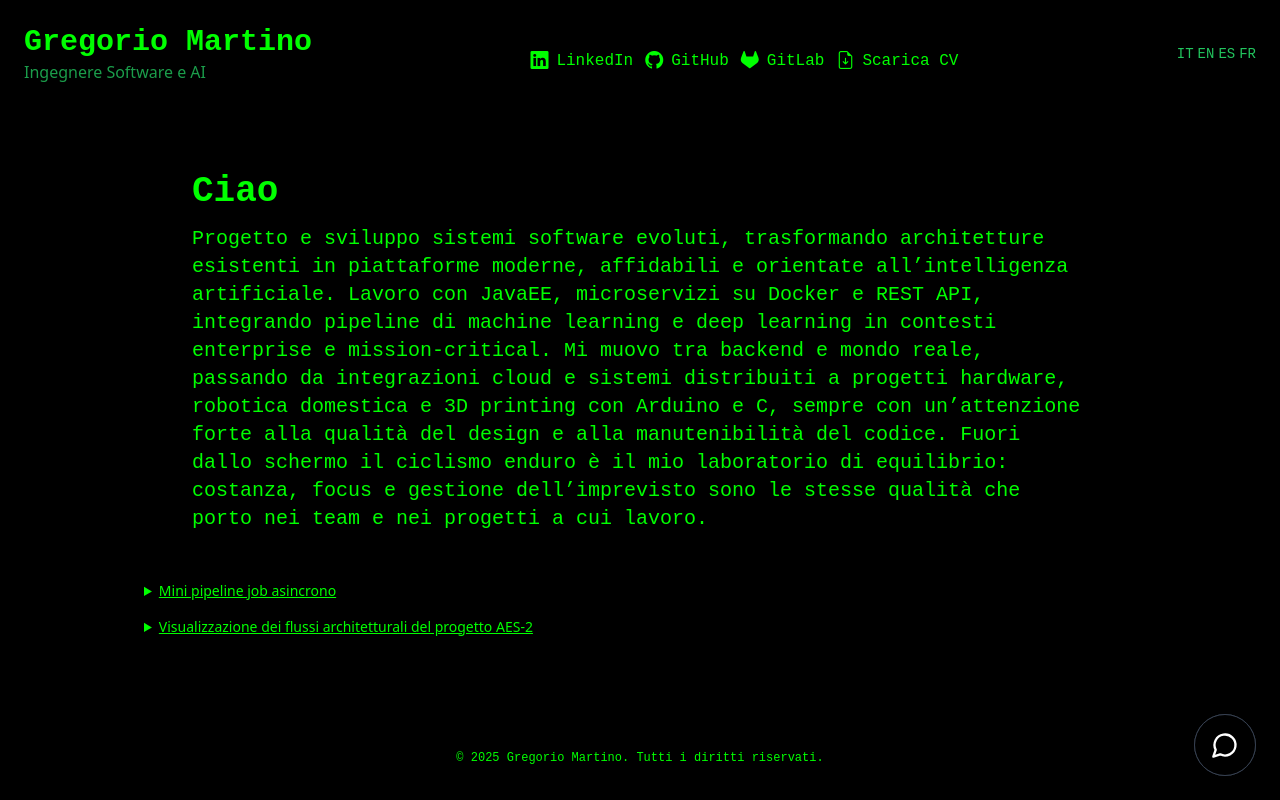
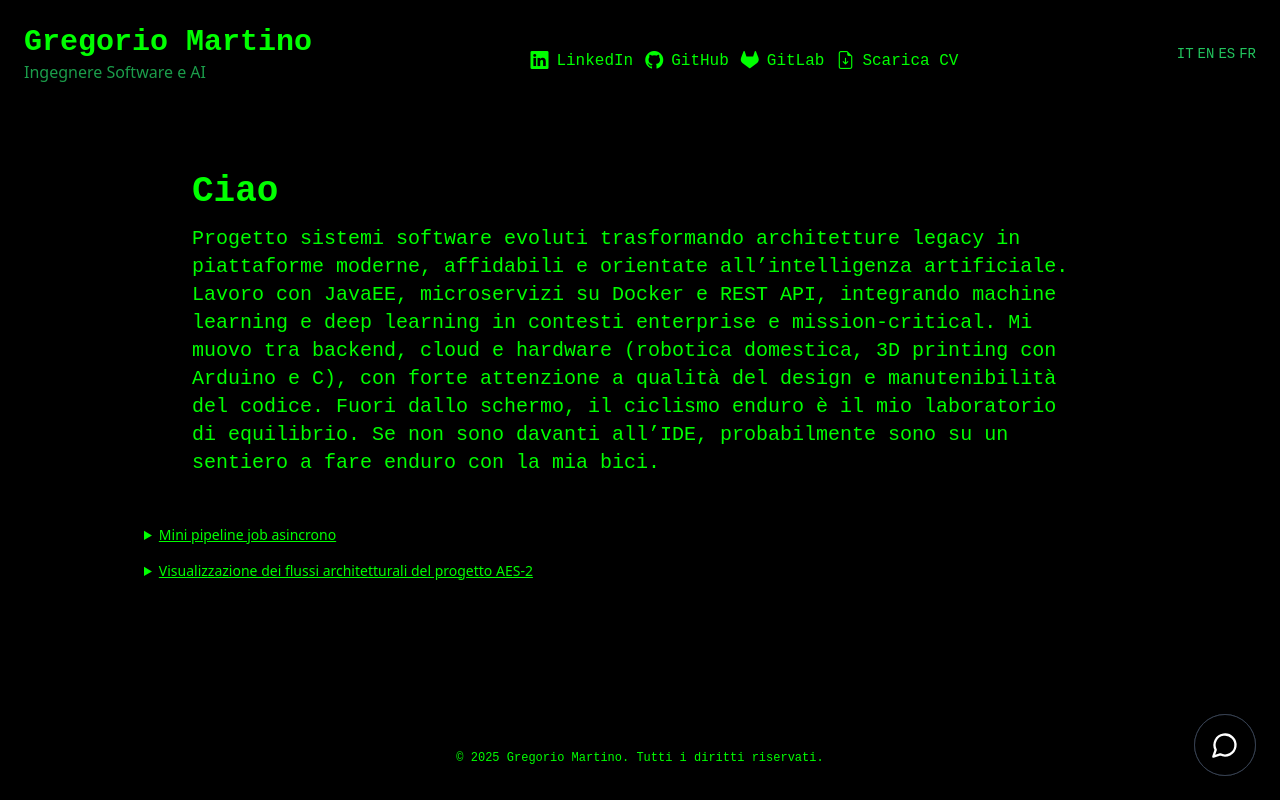
Before and after one commit to gregoriomartino/gregorio-martino-portfolio, a React (Vite) app: page / in a window 1280 px wide. Built offline with nearby package versions, Linux system fonts and the light colour scheme.

Commit message:
Refactor profile text for multiple languages
Updated profile text in multiple languages to improve clarity and conciseness.

```diff
--- a/src/translation.js
+++ b/src/translation.js
@@ -9,7 +9,7 @@ const translations = {
     downloadCV: 'Scarica CV',
     profile: 'Ciao',
     profileText:
-      'Progetto e sviluppo sistemi software evoluti, trasformando architetture esistenti in piattaforme moderne, affidabili e orientate all’intelligenza artificiale. Lavoro con JavaEE, microservizi su Docker e REST API, integrando pipeline di machine learning e deep learning in contesti enterprise e mission‑critical. Mi muovo tra backend e mondo reale, passando da integrazioni cloud e sistemi distribuiti a progetti hardware, robotica domestica e 3D printing con Arduino e C, sempre con un’attenzione forte alla qualità del design e alla manutenibilità del codice. Fuori dallo schermo il ciclismo enduro è il mio laboratorio di equilibrio: costanza, focus e gestione dell’imprevisto sono le stesse qualità che porto nei team e nei progetti a cui lavoro.',
+      'Progetto sistemi software evoluti trasformando architetture legacy in piattaforme moderne, affidabili e orientate all’intelligenza artificiale. Lavoro con JavaEE, microservizi su Docker e REST API, integrando machine learning e deep learning in contesti enterprise e mission‑critical. Mi muovo tra backend, cloud e hardware (robotica domestica, 3D printing con Arduino e C), con forte attenzione a qualità del design e manutenibilità del codice. Fuori dallo schermo, il ciclismo enduro è il mio laboratorio di equilibrio. Se non sono davanti all’IDE, probabilmente sono su un sentiero a fare enduro con la mia bici.',
     location: 'San Giovanni Rotondo, Italia',
     rights: 'Tutti i diritti riservati.',
     ...chatbotTranslation.it
@@ -23,7 +23,7 @@ const translations = {
     downloadCV: 'Download CV',
     profile: 'Hello',
     profileText:
-      'I design and develop advanced software systems, transforming existing architectures into modern, reliable platforms oriented toward artificial intelligence. I work with JavaEE, microservices on Docker, and REST APIs, integrating machine learning and deep learning pipelines in enterprise and mission‑critical environments. I move between backend and the physical world, from cloud integrations and distributed systems to hardware projects, home robotics, and 3D printing with Arduino and C, always with a strong focus on design quality and code maintainability. Off‑screen, enduro cycling is my balance lab: consistency, focus, and handling the unexpected are the same qualities I bring to the teams and projects I work on',
+      'I design advanced software systems, transforming legacy architectures into modern, reliable platforms oriented towards artificial intelligence. I work with JavaEE, microservices on Docker and REST APIs, integrating machine learning and deep learning into enterprise and mission‑critical environments. I move across backend, cloud and hardware (home robotics, 3D printing with Arduino and C), with a strong focus on design quality and code maintainability. Away from the screen, enduro mountain biking is my balance lab. If I am not in front of the IDE, I am probably on a trail riding my bike.',
     location: 'San Giovanni Rotondo, Italy',
     rights: 'All rights reserved.',
     ...chatbotTranslation.en
@@ -37,7 +37,7 @@ const translations = {
     downloadCV: 'Descargar CV',
     profile: 'Hola',
     profileText:
-      'Diseño y desarrollo sistemas de software avanzados, transformando arquitecturas existentes en plataformas modernas, fiables y orientadas a la inteligencia artificial. Trabajo en pipelines inteligentes, automatización de datos, herramientas de anotación avanzada, segmentación y seguimiento de video, modelos de visión por computadora y optimización del rendimiento. Integro IA en los procesos operativos y de toma de decisiones, creando soluciones que aumentan eficiencia, calidad y escalabilidad. Utilizo Python, MicroPython, Java, React, Spring Boot, Linux, bases de datos relacionales y NoSQL, tecnologías DevOps y herramientas de ML/DL empleadas en entornos empresariales, de investigación y sistemas de misión crítica. Fuera de la pantalla, el ciclismo enduro es mi disciplina de equilibrio: constancia, enfoque y gestión de lo inesperado, cualidades que llevo cada día a mi trabajo.',
+      'Diseño sistemas de software avanzados, transformando arquitecturas heredadas en plataformas modernas, fiables y orientadas a la inteligencia artificial. Trabajo con JavaEE, microservicios en Docker y API REST, integrando machine learning y deep learning en entornos empresariales y de misión crítica. Me muevo entre backend, cloud y hardware (robótica doméstica, impresión 3D con Arduino y C), con un fuerte enfoque en la calidad del diseño y la mantenibilidad del código. Lejos de la pantalla, el ciclismo de enduro es mi laboratorio de equilibrio. Si no estoy delante del IDE, probablemente estoy en un sendero haciendo enduro con mi bicicleta',
     location: 'San Giovanni Rotondo, Italia',
     rights: 'Todos los derechos reservados.',
     ...chatbotTranslation.es
@@ -51,7 +51,7 @@ const translations = {
     downloadCV: 'Telecharger CV',
     profile: 'Bonjour',
     profileText:
-      'Je design et develop advanced software systems, transforming existing architectures into modern, reliable platforms oriented toward artificial intelligence. I work with JavaEE, microservices on Docker, and REST APIs, integrating machine learning and deep learning pipelines in enterprise and mission‑critical environments. I move between backend and the physical world, from cloud integrations and distributed systems to hardware projects, home robotics, and 3D printing with Arduino and C, always with a strong focus on design quality and code maintainability. Off‑screen, enduro cycling is my balance lab: consistency, focus, and handling the unexpected are the same qualities I bring to the teams and projects I work on.',
+      'Je conçois des systèmes logiciels avancés en transformant des architectures legacy en plateformes modernes, fiables et orientées vers l’intelligence artificielle. Je travaille avec JavaEE, des microservices sur Docker et des API REST, en intégrant le machine learning et le deep learning dans des environnements d’entreprise et critiques pour la mission. J’évolue entre backend, cloud et hardware (robotique domestique, impression 3D avec Arduino et C), avec une forte attention à la qualité du design et à la maintenabilité du code. Loin de l’écran, le VTT enduro est mon laboratoire d’équilibre. Si je ne suis pas devant l’IDE, je suis probablement sur un sentier en train de faire de l’enduro avec mon vélo',
     location: 'San Giovanni Rotondo, Italia',
     rights: 'Tous droits reservés.',
     ...chatbotTranslation.fr
```
